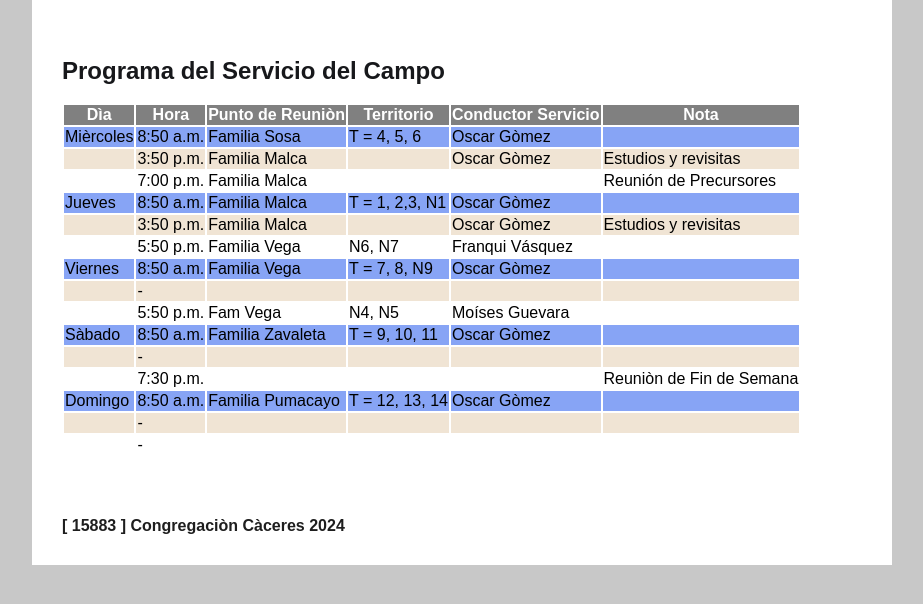
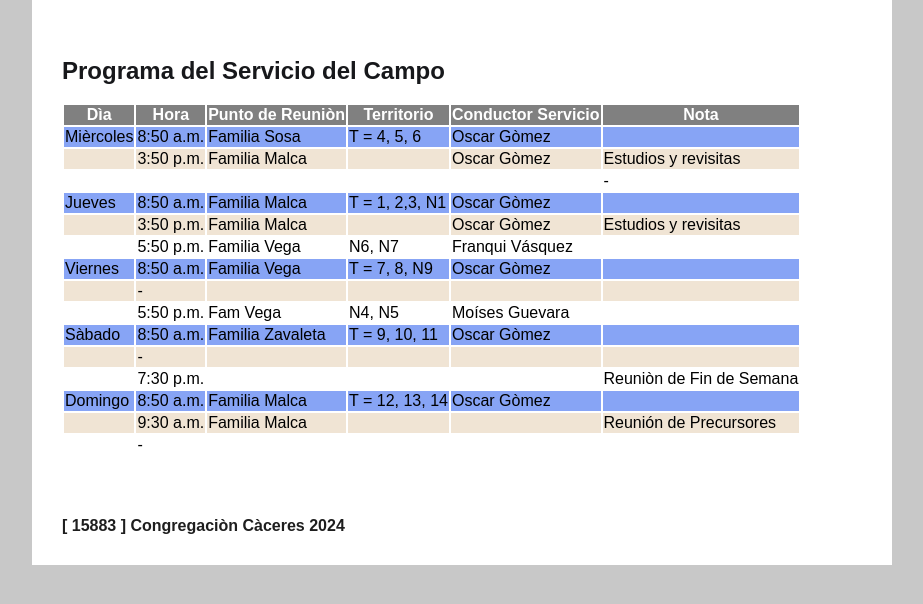
Before and after one commit to OskarManuel/visita, a plain HTML site: page servicio.html in a window 1280 px wide. Shown: the part 170-774 px from the top of the page, without its empty margins (178-1101 px from the left). Drawn offline with Linux system fonts and the light colour scheme.

Commit message:
Update servicio.html

```diff
--- a/servicio.html
+++ b/servicio.html
@@ -58,11 +58,11 @@
               </tr>
               <tr>
                 <td></td>
-                <td>7:00 p.m.</td>
-                <td>Familia Malca</td>
                 <td></td>
                 <td></td>
-                <td>Reunión de Precursores</td>
+                <td></td>
+                <td></td>
+                <td>-</td>
               </tr>
               <tr style="background-color:rgb(135, 164, 245); color: black;">
                 <td>Jueves</td>
@@ -139,18 +139,18 @@
               <tr style="background-color:rgb(135, 164, 245); color: black;">
                 <td>Domingo</td>
                 <td>8:50 a.m.</td>
-                <td>Familia Pumacayo</td>
+                <td>Familia Malca</td>
                 <td>T = 12, 13, 14</td>
                 <td>Oscar Gòmez</td>
                 <td></td>
               </tr>
               <tr style="background-color:rgb(240, 228, 212); color: black;">
                 <td></td>
-                <td>-</td>
+                <td>9:30 a.m.</td>
+                <td>Familia Malca</td>
                 <td></td>
                 <td></td>
-                <td></td>
-                <td></td>
+                <td>Reunión de Precursores</td>
               </tr>
               <tr>
                 <td></td>
```
